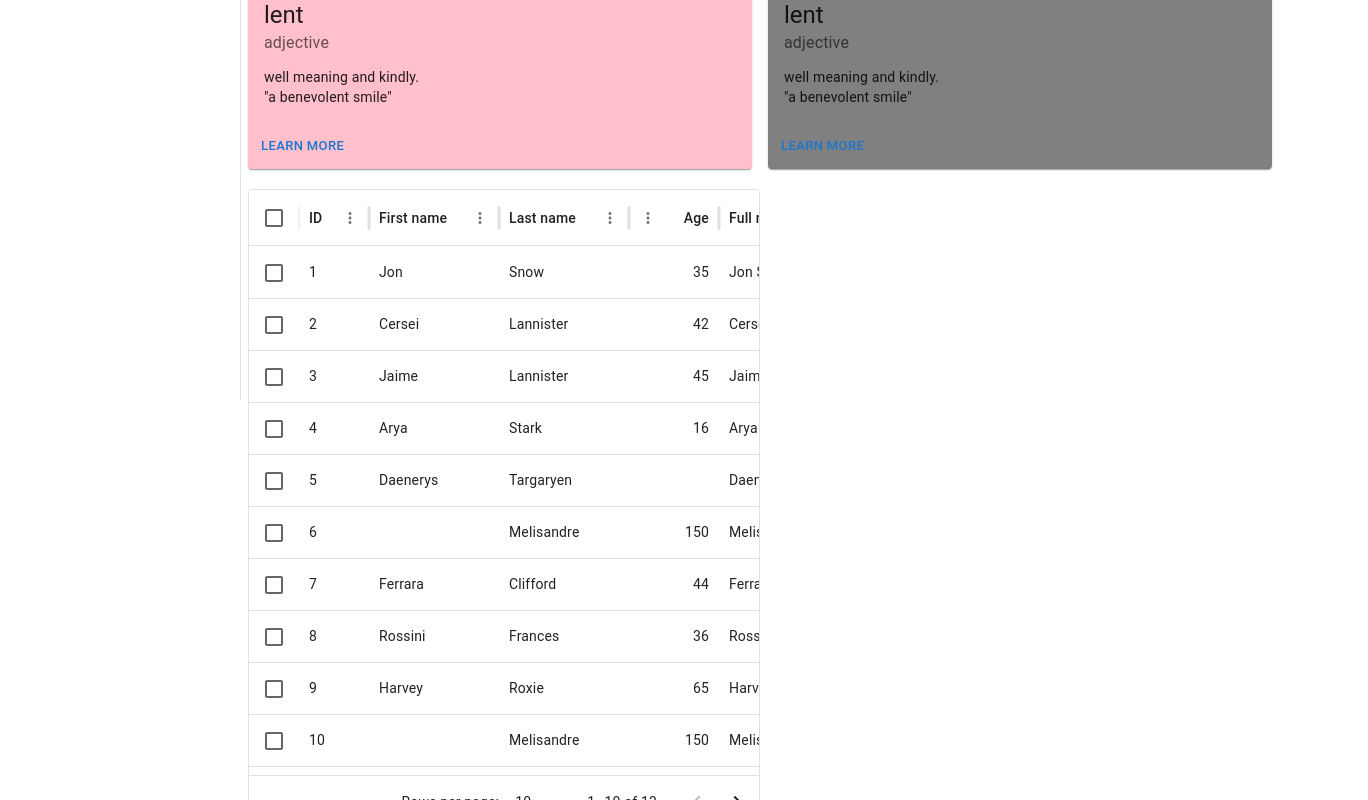
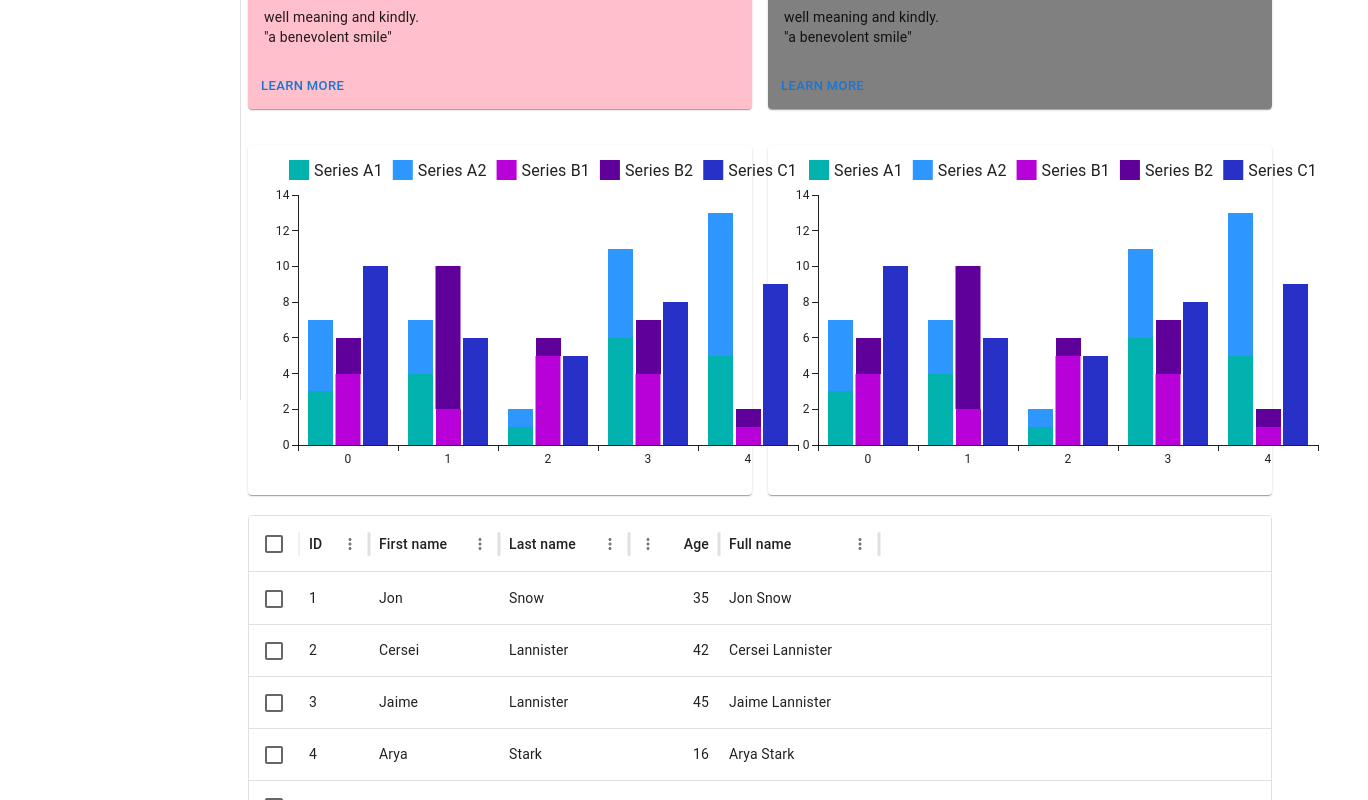
Before and after one commit to Avinashpotnuru/dashboard, a React (Vite) app: page /home in a window 1280 px wide. Shown: the part 400-1200 px from the top of the page, 1368 px wide, since content can reach past the window. Built offline with nearby package versions, Linux system fonts and the light colour scheme; sample sign-in values are in the browser's storage.

Commit message:
add charts

```diff
--- a/package.json
+++ b/package.json
@@ -15,6 +15,7 @@
     "@mui/icons-material": "^5.16.5",
     "@mui/material": "^5.16.5",
     "@mui/styled-engine-sc": "^6.0.0-alpha.18",
+    "@mui/x-charts": "^7.12.0",
     "@mui/x-data-grid": "^7.11.1",
     "@reduxjs/toolkit": "^2.2.7",
     "react": "^18.3.1",
--- /dev/null
+++ b/src/Components/Charts/StackBars.jsx
@@ -0,0 +1,19 @@
+/* eslint-disable no-unused-vars */
+import * as React from "react";
+import { BarChart } from "@mui/x-charts/BarChart";
+
+export default function StackBars() {
+  return (
+    <BarChart
+      series={[
+        { data: [3, 4, 1, 6, 5], stack: "A", label: "Series A1" },
+        { data: [4, 3, 1, 5, 8], stack: "A", label: "Series A2" },
+        { data: [4, 2, 5, 4, 1], stack: "B", label: "Series B1" },
+        { data: [2, 8, 1, 3, 1], stack: "B", label: "Series B2" },
+        { data: [10, 6, 5, 8, 9], label: "Series C1" },
+      ]}
+      width={600}
+      height={350}
+    />
+  );
+}
--- a/src/Components/DataTable.jsx
+++ b/src/Components/DataTable.jsx
@@ -40,7 +40,7 @@ const rows = [
 
 export default function DataTable() {
   return (
-    <div style={{ height: 640, width: "50%",marginTop:"20px" }}>
+    <div style={{ height: 640, width: "100%",marginTop:"20px" }}>
       <DataGrid
         rows={rows}
         columns={columns}
--- a/src/Components/MainBody.jsx
+++ b/src/Components/MainBody.jsx
@@ -2,7 +2,7 @@ import { Box } from "@mui/material";
 import { Outlet } from "react-router-dom";
 
 const MainBody = () => (
-  <Box component="main" sx={{ flexGrow: 1, pt: "60px" }}>
+  <Box component="main" sx={{ flexGrow: 1}}>
     <Outlet />
   </Box>
 );
--- a/src/pages/Home.jsx
+++ b/src/pages/Home.jsx
@@ -5,10 +5,12 @@ import {
   CardActions,
   CardContent,
   Grid,
+  Paper,
   Typography,
 } from "@mui/material";
 import React from "react";
 import DataTable from "../Components/DataTable";
+import StackBars from "../Components/Charts/StackBars";
 
 const Home = () => {
   return (
@@ -49,7 +51,19 @@ const Home = () => {
           </Grid>
         ))}
       </Grid>
-      <DataTable/>
+      <Grid container spacing={2} sx={{mt:"20px"}} >
+        <Grid item xs={12} md={6}>
+          <Paper>
+            <StackBars />
+          </Paper>
+        </Grid>
+        <Grid item xs={12} md={6}>
+          <Paper>
+            <StackBars />
+          </Paper>
+        </Grid>
+      </Grid>
+      <Grid container><DataTable /> </Grid>
     </>
   );
 };
```
Also changed, not shown: src/Components/Charts/BasicPie.jsx (added, +21 -0 lines), 1 other file (tests, documents, lock files or other folders).
